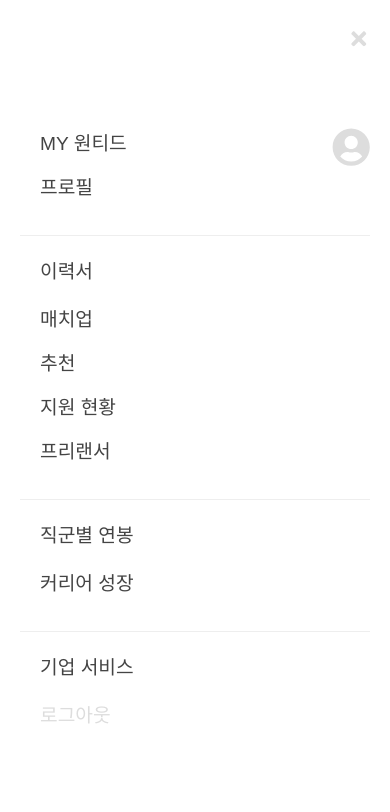
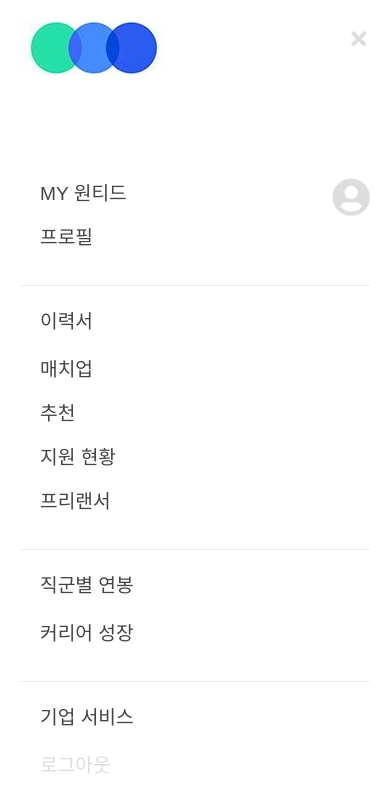
Before and after one commit to imhjlov/wanted-preonboarding-test, a React (Create React App) app: page / in a window 390 px wide. Both pictures are taken after a click on the button 370 px from the left and 26 px from the top of the page. Shown: the top 812 px of the page. Built offline with nearby package versions, Linux system fonts and the light colour scheme.

Commit message:
💄Style: 수정 주어진 과제에 맞는 css
로고추가

```diff
--- a/src/components/Sidebar/MobileSidebar.js
+++ b/src/components/Sidebar/MobileSidebar.js
@@ -1,4 +1,4 @@
-import React from "react";
+import React, { useState } from "react";
 import {
   MobileAsideLogo,
   MobileAsideWrap,
@@ -9,11 +9,11 @@ import {
   MobileAsideContainer,
   MobileAsidebarLink,
   Icon,
-  LogoImg,
+  AsideLogoImg,
   CloseIcon,
   ProfileIcon,
 } from "./MobileSidebarElements";
-
+import logoImg from "../../images/logo_wanted_img.jpg";
 import { MobileSidebarData } from "../../data/MobileSidebarData";
 
 const MobileSidebar = (handleMobileMenu) => {
@@ -34,8 +34,11 @@ const MobileSidebar = (handleMobileMenu) => {
       <MobileAside>
         <MobileAsideheader>
           <MobileAsideLogo>
-            <LogoImg />
+            <AsideLogoImg onClick={handleMobileMenu.handleMobileBtntoggle}>
+              <img src={logoImg} alt="로고" />
+            </AsideLogoImg>
           </MobileAsideLogo>
+
           <Icon onClick={handleMobileMenu.handleMobileBtntoggle}>
             <CloseIcon />
           </Icon>
--- a/src/components/Sidebar/MobileSidebarElements.js
+++ b/src/components/Sidebar/MobileSidebarElements.js
@@ -8,7 +8,7 @@ export const MobileAsideWrap = styled.div`
   @media screen and (max-width: 768px) {
     position: fixed;
     width: 100%;
-    height: 500px;
+    height: 100%;
     background: #fff;
     top: 0;
     left: 0;
@@ -31,13 +31,16 @@ export const MobileAsideLogo = styled.div`
   display: inline-block;
 `;
 
-export const LogoImg = styled.image``;
+export const AsideLogoImg = styled.div`
+  cursor: pointer;
+`;
 
 export const Icon = styled.div`
   float: right;
   height: 100%;
   cursor: pointer;
 `;
+
 export const CloseIcon = styled(FaTimes)`
   color: #ddd;
   width: 1.5em;
@@ -45,6 +48,7 @@ export const CloseIcon = styled(FaTimes)`
 `;
 
 export const MobileAsideContainer = styled.div`
+  margin-top: 100px;
   color: #444;
 `;
 
@@ -54,7 +58,6 @@ export const MobileAsidebarMenuWrap = styled.ul`
   grid-template-rows: repeat(14, 44px);
   justify-content: start;
   list-style: none;
-  margin-top: 50px;
   align-items: center;
 `;
 export const MobileAsidebarMenuItem = styled.li`
```
Also changed, not shown: src/images/logo_wanted_img.jpg (added).
